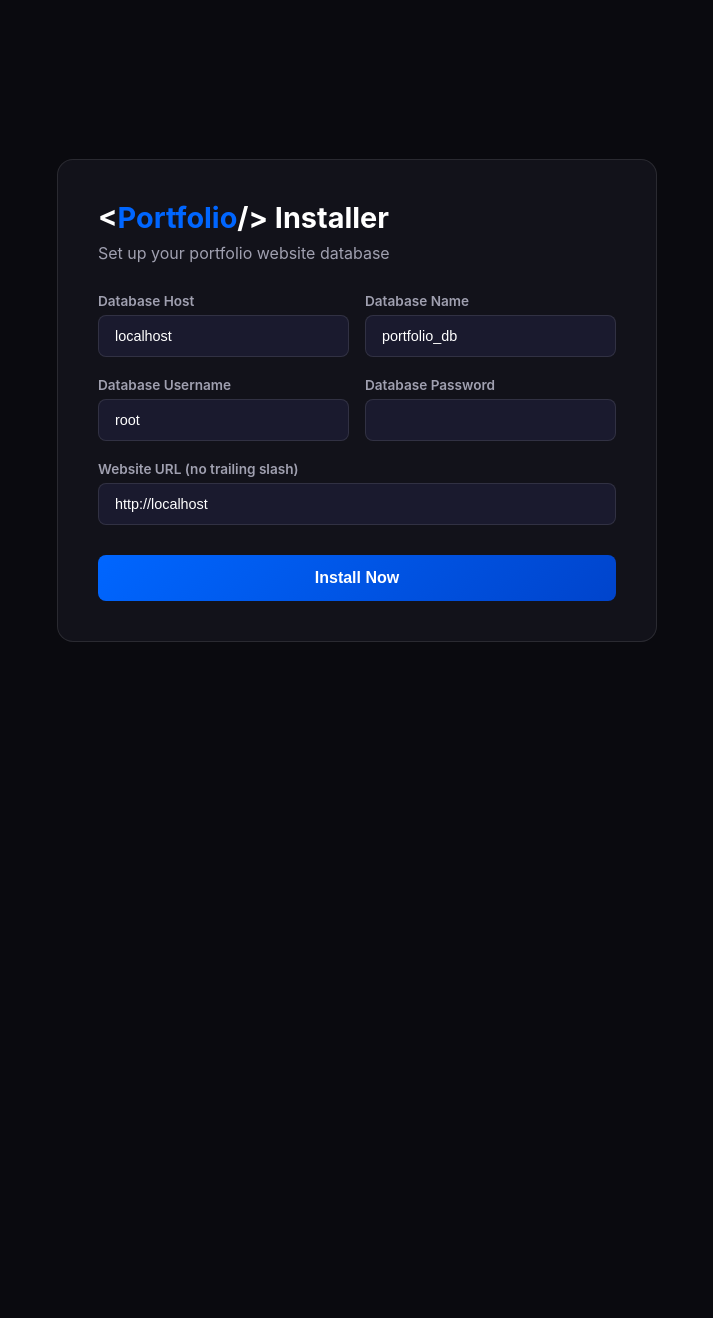
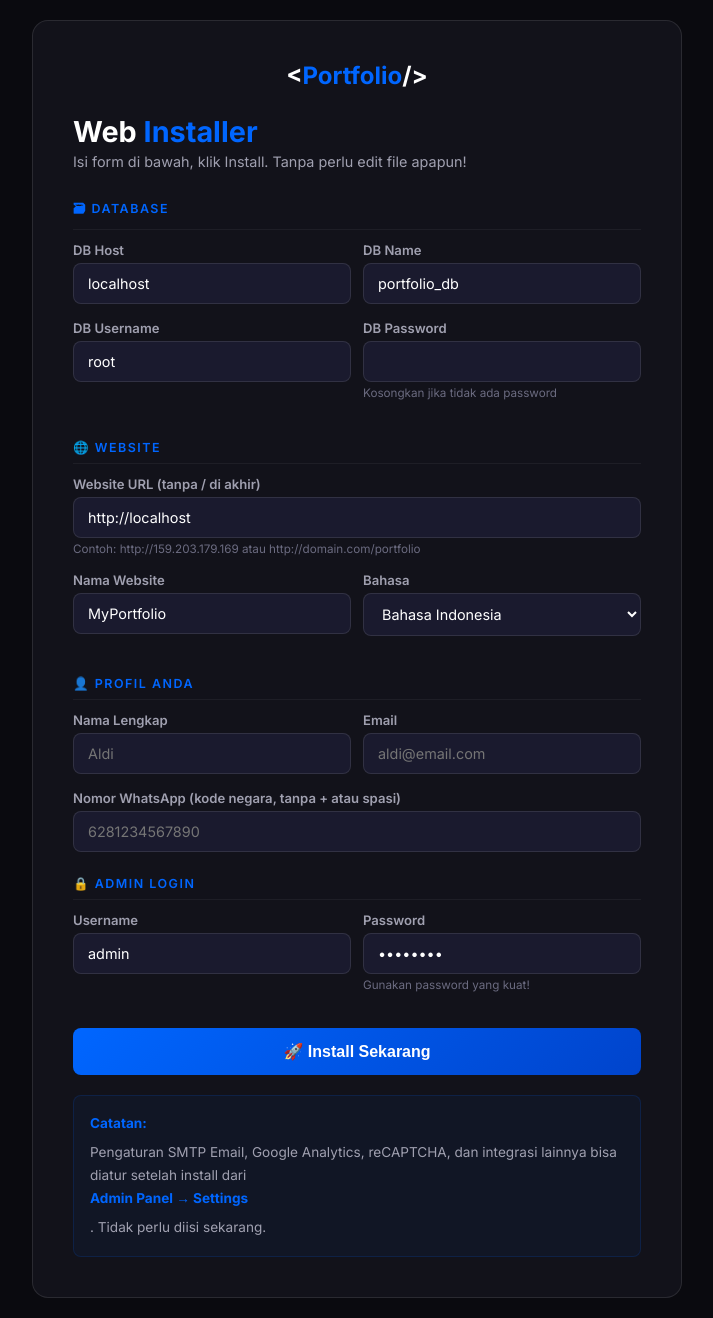
Before and after one commit to Aldi1963/portofolio-, a PHP site: page /install.php in a window 1280 px wide. Shown: the whole page, without its empty margins (283-996 px from the left). Before the commit the page ends 642 px from the top, so only its background shows below. Run offline with PHP 8.4, Linux system fonts and the light colour scheme.

Commit message:
fix: improve web installer & fix SQL duplicate entry error
- Rewrite install.php as full web-based installer (database, URL, profile, admin password - all via browser form)
- Fix duplicate 'whatsapp_message' and 'maintenance_mode' entries in SQL
- Change all INSERT INTO to INSERT IGNORE INTO to prevent duplicate errors
- Auto-detect APP_URL from server (including subfolder)
- .env file generated automatically by installer
- No need to edit any file manually

```diff
--- a/install.php
+++ b/install.php
@@ -1,14 +1,14 @@
 <?php
 /**
- * Database Installer
- * Run this file once to set up the database
+ * Web-Based Installer
+ * Fill in database & site config via browser - no file editing needed!
  * DELETE THIS FILE AFTER INSTALLATION
  */
 
-// Simple security - prevent running if already installed
+// Check if already installed
 $lockFile = __DIR__ . '/cache/.installed';
 if (file_exists($lockFile)) {
-    die('<h1>Already Installed</h1><p>The application is already installed. Delete <code>cache/.installed</code> to reinstall.</p>');
+    die('<!DOCTYPE html><html><head><meta charset="UTF-8"><title>Already Installed</title><style>body{background:#0a0a0f;color:#fff;font-family:Inter,sans-serif;display:flex;align-items:center;justify-content:center;min-height:100vh;margin:0;}.card{background:#12121a;border:1px solid rgba(255,255,255,0.1);border-radius:16px;padding:40px;text-align:center;max-width:400px;}h1{color:#0066ff;margin-bottom:12px;}p{color:#a0a0b0;margin-bottom:20px;}a{color:#0066ff;}</style></head><body><div class="card"><h1>Already Installed</h1><p>Delete <code>cache/.installed</code> to reinstall.</p><a href="/">Go to Website</a></div></body></html>');
 }
 ?>
 <!DOCTYPE html>
@@ -17,36 +17,39 @@ if (file_exists($lockFile)) {
     <meta charset="UTF-8">
     <meta name="viewport" content="width=device-width, initial-scale=1.0">
     <title>Portfolio Installer</title>
+    <link href="https://fonts.googleapis.com/css2?family=Inter:wght@300;400;500;600;700&display=swap" rel="stylesheet">
     <style>
-        * { margin: 0; padding: 0; box-sizing: border-box; }
-        body { font-family: 'Inter', -apple-system, sans-serif; background: #0a0a0f; color: #fff; min-height: 100vh; display: flex; align-items: center; justify-content: center; padding: 20px; }
-        .installer { max-width: 600px; width: 100%; background: #12121a; border: 1px solid rgba(255,255,255,0.1); border-radius: 16px; padding: 40px; }
-        h1 { font-size: 1.8rem; margin-bottom: 8px; }
-        h1 span { color: #0066ff; }
-        .subtitle { color: #a0a0b0; margin-bottom: 30px; }
-        .form-group { margin-bottom: 20px; }
-        label { display: block; font-size: 0.85rem; font-weight: 600; color: #a0a0b0; margin-bottom: 6px; }
-        input { width: 100%; padding: 12px 16px; background: #1a1a2e; border: 1px solid rgba(255,255,255,0.1); border-radius: 8px; color: #fff; font-size: 0.9rem; }
-        input:focus { outline: none; border-color: #0066ff; }
-        .form-row { display: grid; grid-template-columns: 1fr 1fr; gap: 16px; }
-        .btn { width: 100%; padding: 14px; background: linear-gradient(135deg, #0066ff, #0044cc); color: #fff; border: none; border-radius: 8px; font-size: 1rem; font-weight: 600; cursor: pointer; margin-top: 10px; }
-        .btn:hover { transform: translateY(-2px); box-shadow: 0 5px 20px rgba(0,102,255,0.3); }
-        .message { padding: 14px; border-radius: 8px; margin-bottom: 20px; font-size: 0.9rem; }
-        .success { background: rgba(16,185,129,0.1); border: 1px solid rgba(16,185,129,0.3); color: #10b981; }
-        .error { background: rgba(239,68,68,0.1); border: 1px solid rgba(239,68,68,0.3); color: #ef4444; }
-        .steps { margin: 20px 0; }
-        .step { padding: 8px 0; display: flex; align-items: center; gap: 10px; font-size: 0.9rem; color: #a0a0b0; }
-        .step .icon { width: 20px; text-align: center; }
-        .step.done { color: #10b981; }
-        .step.fail { color: #ef4444; }
-        .info { background: rgba(0,102,255,0.1); border: 1px solid rgba(0,102,255,0.2); border-radius: 8px; padding: 14px; margin-top: 20px; font-size: 0.85rem; color: #a0a0b0; }
-        .info strong { color: #0066ff; }
+        *{margin:0;padding:0;box-sizing:border-box}
+        body{font-family:'Inter',sans-serif;background:#0a0a0f;color:#fff;min-height:100vh;display:flex;align-items:center;justify-content:center;padding:20px}
+        .installer{max-width:650px;width:100%;background:#12121a;border:1px solid rgba(255,255,255,0.1);border-radius:16px;padding:40px}
+        h1{font-size:1.8rem;margin-bottom:4px}h1 span{color:#0066ff}
+        .subtitle{color:#a0a0b0;margin-bottom:30px;font-size:0.9rem}
+        .section-title{font-size:0.78rem;text-transform:uppercase;letter-spacing:1.5px;color:#0066ff;font-weight:600;margin:24px 0 12px;padding-bottom:8px;border-bottom:1px solid rgba(255,255,255,0.05)}
+        .form-group{margin-bottom:16px}
+        label{display:block;font-size:0.82rem;font-weight:600;color:#a0a0b0;margin-bottom:5px}
+        input,select{width:100%;padding:11px 14px;background:#1a1a2e;border:1px solid rgba(255,255,255,0.1);border-radius:8px;color:#fff;font-size:0.9rem;font-family:inherit}
+        input:focus,select:focus{outline:none;border-color:#0066ff;box-shadow:0 0 0 3px rgba(0,102,255,0.1)}
+        .form-row{display:grid;grid-template-columns:1fr 1fr;gap:12px}
+        .form-help{font-size:0.73rem;color:#6b6b80;margin-top:4px}
+        .btn{width:100%;padding:14px;background:linear-gradient(135deg,#0066ff,#0044cc);color:#fff;border:none;border-radius:8px;font-size:1rem;font-weight:600;cursor:pointer;margin-top:20px;transition:all 0.3s}
+        .btn:hover{transform:translateY(-2px);box-shadow:0 5px 20px rgba(0,102,255,0.3)}
+        .message{padding:14px 18px;border-radius:8px;margin-bottom:20px;font-size:0.88rem;line-height:1.5}
+        .success{background:rgba(16,185,129,0.1);border:1px solid rgba(16,185,129,0.3);color:#10b981}
+        .error{background:rgba(239,68,68,0.1);border:1px solid rgba(239,68,68,0.3);color:#ef4444}
+        .steps{margin:20px 0}.step{padding:8px 0;display:flex;align-items:center;gap:10px;font-size:0.88rem;color:#a0a0b0}
+        .step.done{color:#10b981}.step.fail{color:#ef4444}
+        .info-box{background:rgba(0,102,255,0.05);border:1px solid rgba(0,102,255,0.15);border-radius:8px;padding:16px;margin-top:20px;font-size:0.85rem;color:#a0a0b0;line-height:1.7}
+        .info-box strong{color:#0066ff;display:block;margin-bottom:6px}
+        .info-box code{background:#1a1a2e;padding:2px 6px;border-radius:4px;font-size:0.82rem}
+        .logo{text-align:center;margin-bottom:24px}.logo span{font-size:1.5rem;font-weight:700}.logo .hl{color:#0066ff}
+        @media(max-width:600px){.form-row{grid-template-columns:1fr}.installer{padding:24px}}
     </style>
 </head>
 <body>
 <div class="installer">
-    <h1>&lt;<span>Portfolio</span>/&gt; Installer</h1>
-    <p class="subtitle">Set up your portfolio website database</p>
+    <div class="logo"><span>&lt;<span class="hl">Portfolio</span>/&gt;</span></div>
+    <h1>Web <span>Installer</span></h1>
+    <p class="subtitle">Isi form di bawah, klik Install. Tanpa perlu edit file apapun!</p>
 
     <?php
     $installed = false;
@@ -54,11 +57,18 @@ if (file_exists($lockFile)) {
     $steps = [];
 
     if ($_SERVER['REQUEST_METHOD'] === 'POST') {
-        $host = $_POST['db_host'] ?? 'localhost';
-        $name = $_POST['db_name'] ?? 'portfolio_db';
-        $user = $_POST['db_user'] ?? 'root';
+        $host = trim($_POST['db_host'] ?? 'localhost');
+        $name = trim($_POST['db_name'] ?? 'portfolio_db');
+        $user = trim($_POST['db_user'] ?? 'root');
         $pass = $_POST['db_pass'] ?? '';
-        $appUrl = rtrim($_POST['app_url'] ?? 'http://localhost', '/');
+        $appUrl = rtrim(trim($_POST['app_url'] ?? ''), '/');
+        $appName = trim($_POST['app_name'] ?? 'MyPortfolio');
+        $appLang = $_POST['app_lang'] ?? 'id';
+        $ownerName = trim($_POST['owner_name'] ?? '');
+        $ownerEmail = trim($_POST['owner_email'] ?? '');
+        $whatsapp = trim($_POST['whatsapp'] ?? '');
+        $adminUser = trim($_POST['admin_user'] ?? 'admin');
+        $adminPass = $_POST['admin_pass'] ?? 'admin123';
 
         try {
             // Step 1: Connect to MySQL
@@ -69,44 +79,58 @@ if (file_exists($lockFile)) {
             // Step 2: Create database
             $pdo->exec("CREATE DATABASE IF NOT EXISTS `$name` CHARACTER SET utf8mb4 COLLATE utf8mb4_unicode_ci");
             $pdo->exec("USE `$name`");
-            $steps[] = ['done', "Database '$name' created/selected"];
+            $steps[] = ['done', "Database '$name' ready"];
 
             // Step 3: Import SQL
             $sqlFile = __DIR__ . '/database/portfolio_db.sql';
-            if (!file_exists($sqlFile)) {
-                throw new Exception("SQL file not found at: $sqlFile");
-            }
+            if (!file_exists($sqlFile)) throw new Exception("SQL file not found at: $sqlFile");
 
             $sql = file_get_contents($sqlFile);
-            // Remove the CREATE DATABASE and USE statements (we already did that)
             $sql = preg_replace('/CREATE DATABASE.*?;/s', '', $sql);
             $sql = preg_replace('/USE\s+`.*?`;/s', '', $sql);
+            // Prevent duplicate entry errors
+            $sql = str_replace('INSERT INTO', 'INSERT IGNORE INTO', $sql);
 
             $pdo->exec($sql);
-            $steps[] = ['done', 'Database tables and data imported'];
+            $steps[] = ['done', 'Database tables & data imported'];
 
-            // Step 4: Update .env file
-            $envFile = __DIR__ . '/.env';
-            $envContent = file_get_contents($envFile);
-            $envContent = preg_replace('/DB_HOST=.*/', "DB_HOST=$host", $envContent);
-            $envContent = preg_replace('/DB_NAME=.*/', "DB_NAME=$name", $envContent);
-            $envContent = preg_replace('/DB_USER=.*/', "DB_USER=$user", $envContent);
-            $envContent = preg_replace('/DB_PASS=.*/', "DB_PASS=$pass", $envContent);
-            $envContent = preg_replace('/APP_URL=.*/', "APP_URL=$appUrl", $envContent);
-            file_put_contents($envFile, $envContent);
-            $steps[] = ['done', '.env configuration updated'];
+            // Step 4: Set admin credentials
+            $hashedPass = password_hash($adminPass, PASSWORD_BCRYPT, ['cost' => 12]);
+            $stmt = $pdo->prepare("UPDATE users SET username = ?, password = ?, full_name = ?, email = ? WHERE id = 1");
+            $stmt->execute([$adminUser, $hashedPass, $ownerName ?: 'Admin', $ownerEmail ?: 'admin@portfolio.com']);
+            $steps[] = ['done', 'Admin account configured'];
 
-            // Step 5: Create directories
-            $dirs = ['uploads/images', 'uploads/projects', 'uploads/blog', 'uploads/testimonials', 'uploads/settings', 'cache'];
-            foreach ($dirs as $dir) {
+            // Step 5: Update settings in database
+            $updates = [
+                'site_name' => $appName,
+                'owner_name' => $ownerName ?: 'Admin',
+                'owner_email' => $ownerEmail,
+                'whatsapp_number' => $whatsapp,
+            ];
+            $stmt = $pdo->prepare("UPDATE settings SET setting_value = ? WHERE setting_key = ?");
+            foreach ($updates as $key => $val) {
+                if (!empty($val)) $stmt->execute([$val, $key]);
+            }
+            $steps[] = ['done', 'Site settings saved'];
+
+            // Step 6: Write .env
+            $env = "# Generated by installer - " . date('Y-m-d H:i:s') . "\n";
+            $env .= "DB_HOST={$host}\nDB_NAME={$name}\nDB_USER={$user}\nDB_PASS={$pass}\n\n";
+            $env .= "APP_NAME={$appName}\nAPP_URL={$appUrl}\nAPP_ENV=production\nAPP_DEBUG=false\nAPP_LANG={$appLang}\n\n";
+            $env .= "SESSION_LIFETIME=3600\nCSRF_TOKEN_LIFETIME=3600\nLOGIN_MAX_ATTEMPTS=5\nLOGIN_LOCKOUT_TIME=900\n";
+            file_put_contents(__DIR__ . '/.env', $env);
+            $steps[] = ['done', '.env created automatically'];
+
+            // Step 7: Create directories
+            foreach (['uploads/images','uploads/projects','uploads/blog','uploads/testimonials','uploads/settings','cache'] as $dir) {
                 $path = __DIR__ . '/' . $dir;
                 if (!is_dir($path)) mkdir($path, 0755, true);
             }
-            $steps[] = ['done', 'Upload directories created'];
+            $steps[] = ['done', 'Directories created'];
 
-            // Step 6: Create lock file
+            // Step 8: Lock
             file_put_contents($lockFile, date('Y-m-d H:i:s'));
-            $steps[] = ['done', 'Installation locked'];
+            $steps[] = ['done', 'Installation complete & locked'];
 
             $installed = true;
 
@@ -121,56 +145,108 @@ if (file_exists($lockFile)) {
     ?>
 
     <?php if ($installed): ?>
-        <div class="message success">Installation completed successfully!</div>
+        <div class="message success">&#10003; Installation completed successfully!</div>
         <div class="steps">
-            <?php foreach ($steps as $step): ?>
-            <div class="step done"><span class="icon">&#10003;</span> <?= $step[1] ?></div>
+            <?php foreach ($steps as $s): ?>
+            <div class="step done"><span>&#10003;</span> <?= htmlspecialchars($s[1]) ?></div>
             <?php endforeach; ?>
         </div>
-        <div class="info">
-            <p><strong>Admin Login:</strong></p>
-            <p>URL: <strong><?= htmlspecialchars($_POST['app_url'] ?? '') ?>/admin/login</strong></p>
-            <p>Username: <strong>admin</strong></p>
-            <p>Password: <strong>admin123</strong></p>
-            <br>
-            <p><strong>IMPORTANT:</strong> Please change your admin password after first login and DELETE this install.php file!</p>
+        <div class="info-box">
+            <strong>Admin Login:</strong>
+            URL: <code><?= htmlspecialchars($_POST['app_url'] ?? '') ?>/admin/login</code><br>
+            Username: <code><?= htmlspecialchars($adminUser) ?></code><br>
+            Password: <code><?= htmlspecialchars($adminPass) ?></code><br><br>
+            <strong>Semua konfigurasi lain (SMTP, reCAPTCHA, Analytics, dll) bisa diatur dari:</strong><br>
+            Admin Panel &rarr; Settings &rarr; tab Email/SMTP & Integrations<br><br>
+            <span style="color:#ef4444;font-weight:600;">HAPUS FILE install.php INI SETELAH SELESAI!</span>
         </div>
+        <a href="<?= htmlspecialchars($_POST['app_url'] ?? '/') ?>/admin/login" style="display:block;text-align:center;margin-top:16px;padding:12px;background:#0066ff;color:#fff;border-radius:8px;font-weight:600;text-decoration:none;">Open Admin Panel &rarr;</a>
+
     <?php elseif ($error): ?>
         <div class="message error"><?= htmlspecialchars($error) ?></div>
-        <div class="steps">
-            <?php foreach ($steps as $step): ?>
-            <div class="step <?= $step[0] ?>"><span class="icon"><?= $step[0] === 'done' ? '&#10003;' : '&#10007;' ?></span> <?= $step[1] ?></div>
-            <?php endforeach; ?>
-        </div>
     <?php endif; ?>
 
     <?php if (!$installed): ?>
-    <form method="POST">
+    <form method="POST" autocomplete="off">
+
+        <div class="section-title">&#128451; Database</div>
         <div class="form-row">
             <div class="form-group">
-                <label>Database Host</label>
+                <label>DB Host</label>
                 <input type="text" name="db_host" value="localhost" required>
             </div>
             <div class="form-group">
-                <label>Database Name</label>
+                <label>DB Name</label>
                 <input type="text" name="db_name" value="portfolio_db" required>
             </div>
         </div>
         <div class="form-row">
             <div class="form-group">
-                <label>Database Username</label>
+                <label>DB Username</label>
                 <input type="text" name="db_user" value="root" required>
             </div>
             <div class="form-group">
-                <label>Database Password</label>
-                <input type="password" name="db_pass" value="">
+                <label>DB Password</label>
+                <input type="password" name="db_pass">
+                <div class="form-help">Kosongkan jika tidak ada password</div>
+            </div>
+        </div>
+
+        <div class="section-title">&#127760; Website</div>
+        <div class="form-group">
+            <label>Website URL (tanpa / di akhir)</label>
+            <input type="url" name="app_url" value="http://<?= $_SERVER['HTTP_HOST'] ?? 'localhost' ?><?= rtrim(dirname($_SERVER['SCRIPT_NAME']), '/') ?>" required>
+            <div class="form-help">Contoh: http://159.203.179.169 atau http://domain.com/portfolio</div>
+        </div>
+        <div class="form-row">
+            <div class="form-group">
+                <label>Nama Website</label>
+                <input type="text" name="app_name" value="MyPortfolio" required>
+            </div>
+            <div class="form-group">
+                <label>Bahasa</label>
+                <select name="app_lang">
+                    <option value="id">Bahasa Indonesia</option>
+                    <option value="en">English</option>
+                </select>
+            </div>
+        </div>
+
+        <div class="section-title">&#128100; Profil Anda</div>
+        <div class="form-row">
+            <div class="form-group">
+                <label>Nama Lengkap</label>
+                <input type="text" name="owner_name" placeholder="Aldi">
+            </div>
+            <div class="form-group">
+                <label>Email</label>
+                <input type="email" name="owner_email" placeholder="aldi@email.com">
             </div>
         </div>
         <div class="form-group">
-            <label>Website URL (no trailing slash)</label>
-            <input type="url" name="app_url" value="http://localhost" placeholder="https://yourdomain.com" required>
+            <label>Nomor WhatsApp (kode negara, tanpa + atau spasi)</label>
+            <input type="text" name="whatsapp" placeholder="6281234567890">
         </div>
-        <button type="submit" class="btn">Install Now</button>
+
+        <div class="section-title">&#128274; Admin Login</div>
+        <div class="form-row">
+            <div class="form-group">
+                <label>Username</label>
+                <input type="text" name="admin_user" value="admin" required>
+            </div>
+            <div class="form-group">
+                <label>Password</label>
+                <input type="password" name="admin_pass" value="admin123" required>
+                <div class="form-help">Gunakan password yang kuat!</div>
+            </div>
+        </div>
+
+        <button type="submit" class="btn">&#128640; Install Sekarang</button>
+
+        <div class="info-box" style="margin-top:20px">
+            <strong>Catatan:</strong>
+            Pengaturan SMTP Email, Google Analytics, reCAPTCHA, dan integrasi lainnya bisa diatur setelah install dari <strong>Admin Panel &rarr; Settings</strong>. Tidak perlu diisi sekarang.
+        </div>
     </form>
     <?php endif; ?>
 </div>
```
Also changed, not shown: database/portfolio_db.sql (+12 -13 lines).
